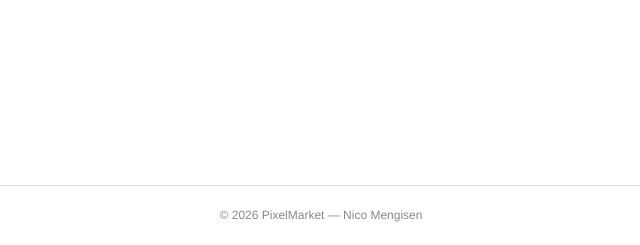
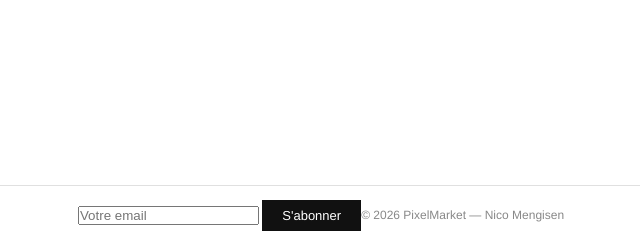
Before and after one commit to Mashiro3131/PixelMarket, a Flask app: page /account/orders in a window 1280 px wide. Shown: the part 555-800 px from the top of the page, without its empty margins (319-959 px from the left). Run offline with Flask 3, Linux system fonts and the light colour scheme; the visitor is signed in with stand-in values (Sample User, id 1); data that the repository does not hold is empty; some libraries are stand-ins or nearby versions.

Commit message:
feat: ajout d'un formulaire d'inscription à la newsletter dans le footer

```diff
--- a/app/templates/base.html
+++ b/app/templates/base.html
@@ -65,6 +65,11 @@
 
     <!-- Footer -->
     <footer class="footer">
+        <form method="POST" action="{{ url_for('account.newsletter') }}" class="newsletter-form">
+            <input type="hidden" name="csrf_token" value="{{ csrf_token() }}">
+            <input type="email" name="email" placeholder="Votre email" class="newsletter-input">
+            <button type="submit" class="btn-primary">S'abonner</button>
+        </form>
         <p>&copy; 2026 PixelMarket — Nico Mengisen</p>
     </footer>
 
```
